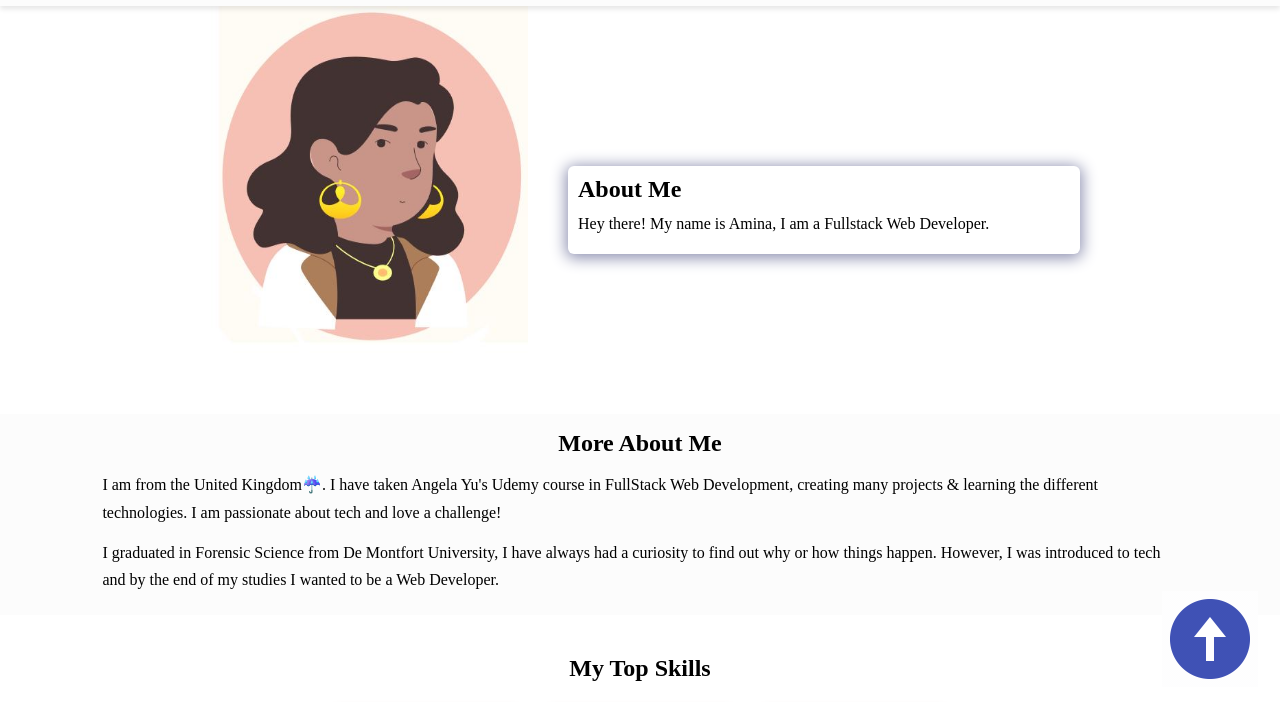
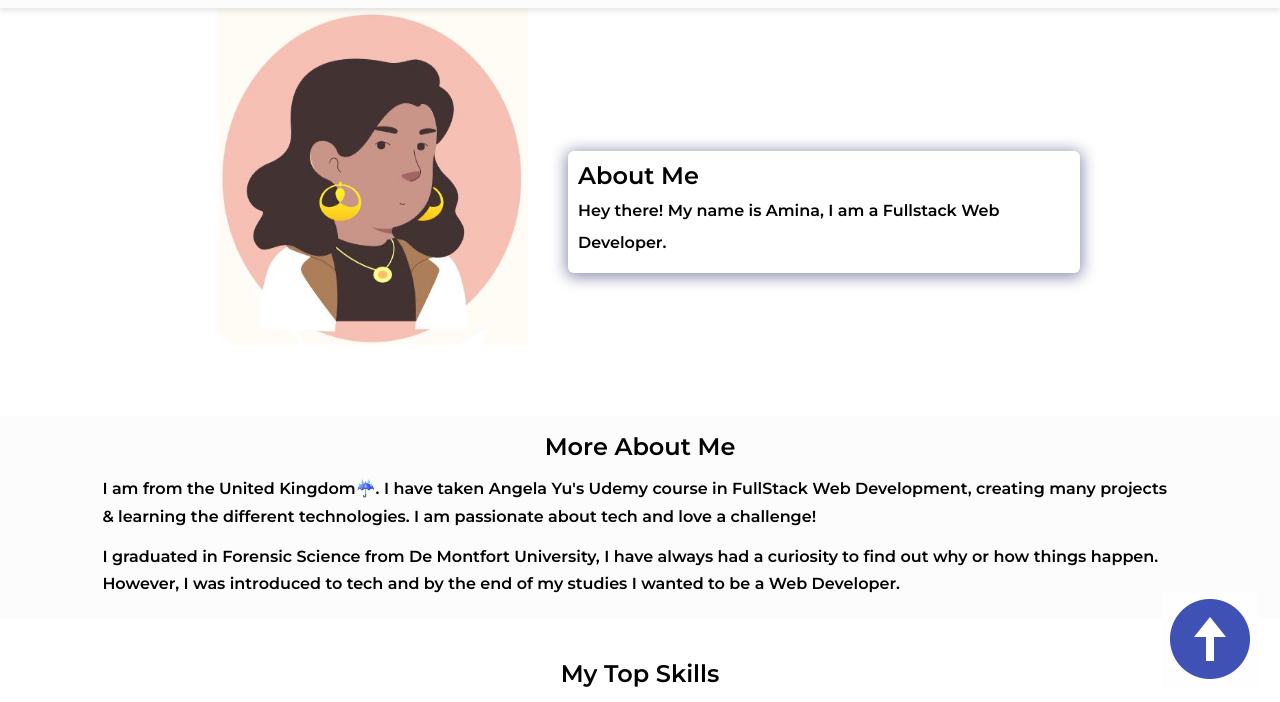
Before and after one commit to aminaxotwod/Portfolio, a plain HTML site: page index.html in a window 1280 px wide. Shown: the part 69-771 px from the top of the page. Drawn offline with nearby package versions, Linux system fonts and the light colour scheme.

Commit message:
Update styles.css

```diff
--- a/assets/css/styles.css
+++ b/assets/css/styles.css
@@ -44,7 +44,7 @@ a:hover {
 }
 
 body {
-   font-family: 'Montserrat' sans-serif;
+   font-family: 'Montserrat', sans-serif;
 }
 
 nav {
```
